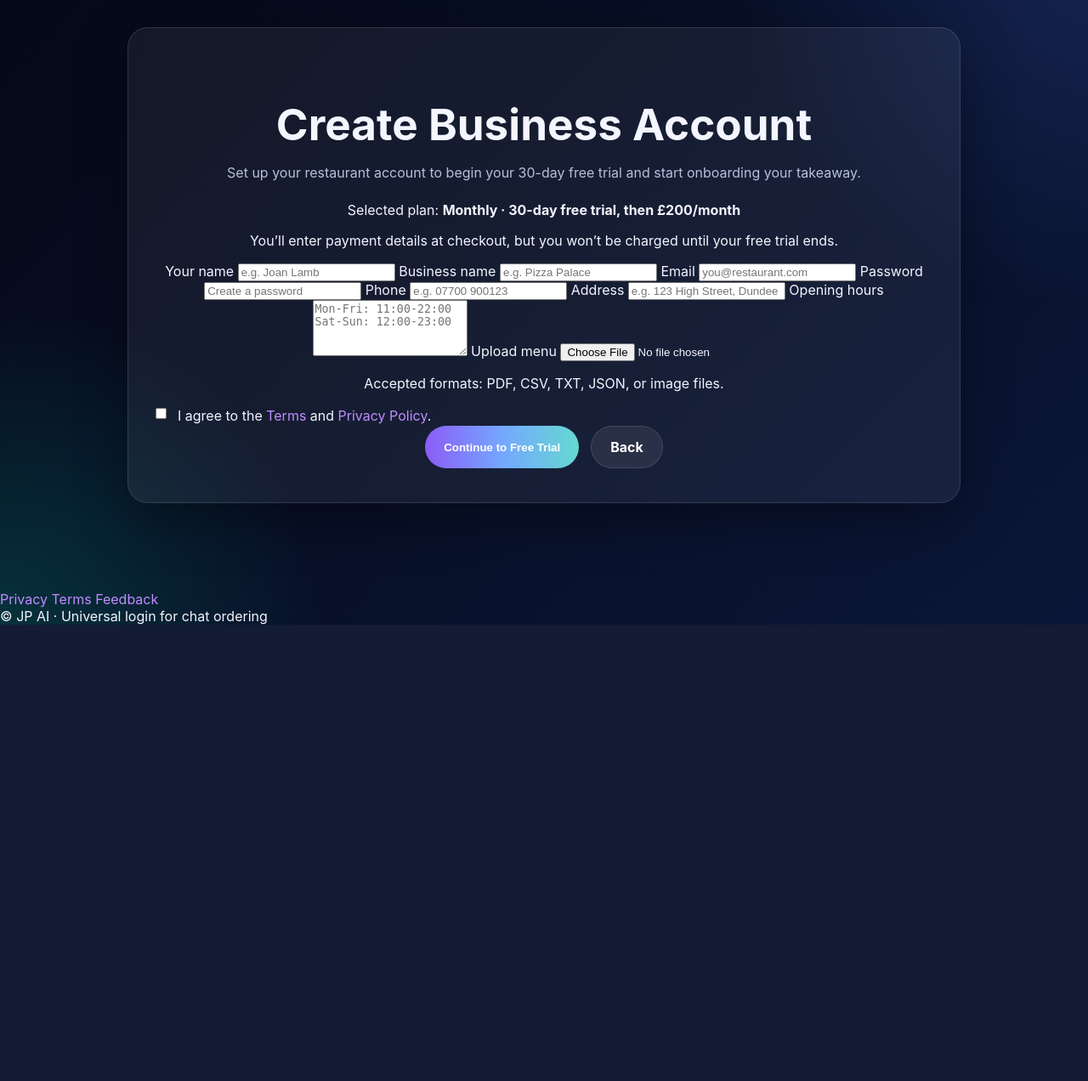
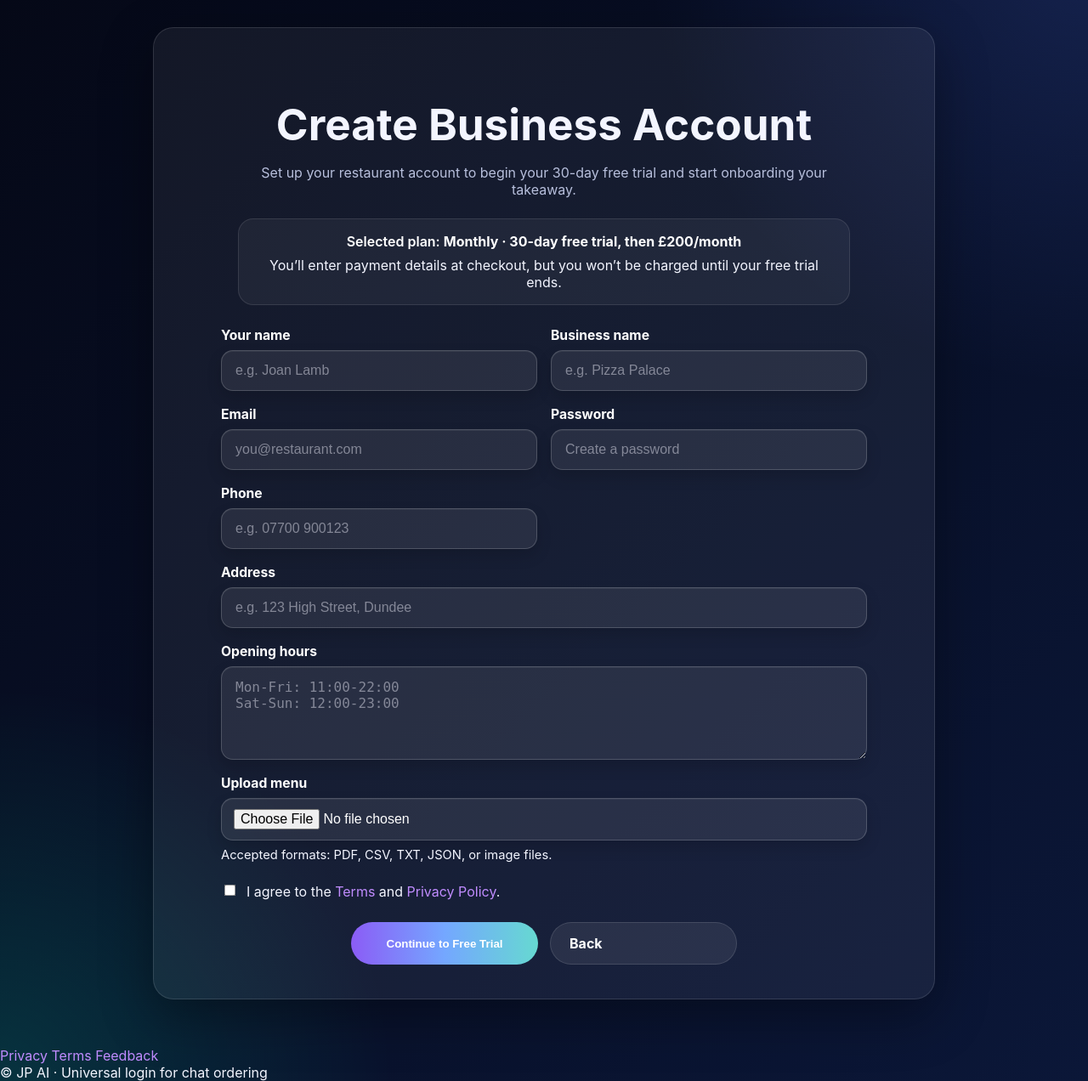
Before and after one commit to Jpbuglerlamb/OrderChat, a FastAPI app: page /business/signup in a window 1280 px wide. Shown: the part 65-1337 px from the top of the page at 85% size. Before the commit the page ends 800 px from the top, so only its background shows below. Run offline with FastAPI, Linux system fonts and the light colour scheme; parts of the project's set-up code (start-up, migrations or seed data) failed here and were passed over.

Commit message:
fixing some stupid issue

```diff
--- a/frontend/templates/business_signup.html
+++ b/frontend/templates/business_signup.html
@@ -3,15 +3,16 @@
 {% block content %}
 <section class="hero narrow">
   <div class="card signup-shell">
-    <div id="signup-panel">
+    <div id="signup-panel" class="signup-panel">
       <h1>Create Business Account</h1>
 
-      <p class="subtitle">
+      <p class="subtitle signup-subtitle">
         Set up your restaurant account to begin your 30-day free trial and start onboarding your takeaway.
       </p>
 
       {% if plan %}
-        <p class="success-card-meta">
+        <div class="signup-plan-card">
+          <p class="signup-plan-line">
             Selected plan:
             <strong>
               {% if plan == "monthly" %}
@@ -24,24 +25,27 @@
             </strong>
           </p>
 
-        <p class="muted" style="margin-top: 0.35rem;">
+          <p class="muted signup-plan-note">
             You’ll enter payment details at checkout, but you won’t be charged until your free trial ends.
           </p>
+        </div>
       {% endif %}
 
       {% if error %}
-        <p class="muted error-text">{{ error }}</p>
+        <p class="muted error-text signup-server-error">{{ error }}</p>
       {% endif %}
 
       <form
         id="business-signup-form"
-        class="manual-form"
+        class="signup-form"
         method="post"
         action="/business/signup"
         enctype="multipart/form-data"
       >
         <input type="hidden" name="plan" value="{{ plan }}">
 
+        <div class="signup-form-grid">
+          <div class="signup-field">
             <label for="name">Your name</label>
             <input
               id="name"
@@ -50,7 +54,9 @@
               placeholder="e.g. Joan Lamb"
               required
             >
+          </div>
 
+          <div class="signup-field">
             <label for="business_name">Business name</label>
             <input
               id="business_name"
@@ -59,7 +65,9 @@
               placeholder="e.g. Pizza Palace"
               required
             >
+          </div>
 
+          <div class="signup-field">
             <label for="email">Email</label>
             <input
               id="email"
@@ -68,7 +76,9 @@
               placeholder="you@restaurant.com"
               required
             >
+          </div>
 
+          <div class="signup-field">
             <label for="password">Password</label>
             <input
               id="password"
@@ -77,7 +87,9 @@
               placeholder="Create a password"
               required
             >
+          </div>
 
+          <div class="signup-field">
             <label for="phone">Phone</label>
             <input
               id="phone"
@@ -85,7 +97,9 @@
               type="text"
               placeholder="e.g. 07700 900123"
             >
+          </div>
 
+          <div class="signup-field signup-field-span-2">
             <label for="address">Address</label>
             <input
               id="address"
@@ -94,7 +108,9 @@
               placeholder="e.g. 123 High Street, Dundee"
               required
             >
+          </div>
 
+          <div class="signup-field signup-field-span-2">
             <label for="opening_hours">Opening hours</label>
             <textarea
               id="opening_hours"
@@ -103,7 +119,9 @@
               placeholder="Mon-Fri: 11:00-22:00&#10;Sat-Sun: 12:00-23:00"
               required
             ></textarea>
+          </div>
 
+          <div class="signup-field signup-field-span-2">
             <label for="menu_file">Upload menu</label>
             <input
               id="menu_file"
@@ -112,10 +130,11 @@
               accept=".pdf,.csv,.txt,.json,image/*"
               required
             >
-
-        <p class="muted" id="file-help">
+            <p class="muted file-help-text">
               Accepted formats: PDF, CSV, TXT, JSON, or image files.
             </p>
+          </div>
+        </div>
 
         <div class="terms-check">
           <label class="terms-check-label">
@@ -129,9 +148,9 @@
           </label>
         </div>
 
-        <p class="muted error-text" id="client-error" style="display:none;"></p>
+        <p class="muted error-text signup-client-error" id="client-error" style="display:none;"></p>
 
-        <div class="button-row">
+        <div class="button-row signup-button-row">
           <button id="submit-btn" type="submit" class="btn btn-primary">
             Continue to Free Trial
           </button>
@@ -180,6 +199,162 @@
   .signup-shell {
     position: relative;
     overflow: hidden;
+    max-width: 920px;
+    margin: 0 auto;
+    text-align: left;
+  }
+
+  .signup-panel {
+    max-width: 760px;
+    margin: 0 auto;
+  }
+
+  .signup-panel h1,
+  .signup-subtitle,
+  .signup-plan-card,
+  .signup-server-error {
+    text-align: center;
+  }
+
+  .signup-subtitle {
+    max-width: 700px;
+    margin-left: auto;
+    margin-right: auto;
+  }
+
+  .signup-plan-card {
+    margin: 0 auto 20px;
+    padding: 16px 18px;
+    max-width: 720px;
+    border-radius: 18px;
+    background: rgba(255, 255, 255, 0.05);
+    border: 1px solid rgba(255, 255, 255, 0.10);
+  }
+
+  .signup-plan-line {
+    margin: 0;
+    font-weight: 600;
+    color: #fff;
+  }
+
+  .signup-plan-note {
+    margin: 8px 0 0;
+  }
+
+  .signup-form {
+    margin-top: 26px;
+  }
+
+  .signup-form-grid {
+    display: grid;
+    grid-template-columns: repeat(2, minmax(0, 1fr));
+    gap: 18px 16px;
+  }
+
+  .signup-field {
+    display: flex;
+    flex-direction: column;
+    min-width: 0;
+  }
+
+  .signup-field-span-2 {
+    grid-column: 1 / -1;
+  }
+
+  .signup-field label {
+    margin-bottom: 8px;
+    color: #fff;
+    font-size: 0.98rem;
+    font-weight: 700;
+  }
+
+  .signup-field input,
+  .signup-field textarea {
+    width: 100%;
+    min-width: 0;
+    border-radius: 14px;
+    border: 1px solid rgba(255, 255, 255, 0.18);
+    background: rgba(255, 255, 255, 0.08);
+    color: #fff;
+    padding: 14px 16px;
+    font-size: 1rem;
+    font-weight: 500;
+    outline: none;
+    box-shadow:
+      inset 0 1px 0 rgba(255, 255, 255, 0.06),
+      0 8px 18px rgba(0, 0, 0, 0.14);
+    transition:
+      border-color 0.2s ease,
+      background 0.2s ease,
+      box-shadow 0.2s ease;
+  }
+
+  .signup-field textarea {
+    resize: vertical;
+    min-height: 110px;
+  }
+
+  .signup-field input::placeholder,
+  .signup-field textarea::placeholder {
+    color: rgba(243, 245, 255, 0.45);
+  }
+
+  .signup-field input:hover,
+  .signup-field textarea:hover {
+    background: rgba(255, 255, 255, 0.10);
+    border-color: rgba(255, 255, 255, 0.24);
+  }
+
+  .signup-field input:focus,
+  .signup-field textarea:focus {
+    border-color: rgba(139, 92, 246, 0.75);
+    background: rgba(255, 255, 255, 0.12);
+    box-shadow:
+      0 0 0 3px rgba(139, 92, 246, 0.16),
+      0 10px 24px rgba(0, 0, 0, 0.18);
+  }
+
+  .signup-field input[type="file"] {
+    padding: 12px 14px;
+    cursor: pointer;
+  }
+
+  .file-help-text {
+    margin: 8px 0 0;
+    font-size: 0.92rem;
+  }
+
+  .terms-check {
+    margin-top: 22px;
+  }
+
+  .terms-check-label {
+    display: flex;
+    gap: 10px;
+    align-items: flex-start;
+    text-align: left;
+    line-height: 1.5;
+    color: var(--text);
+  }
+
+  .terms-check-label input[type="checkbox"] {
+    margin-top: 4px;
+    flex: 0 0 auto;
+    transform: scale(1.05);
+  }
+
+  .signup-client-error {
+    margin-top: 14px;
+    text-align: left;
+  }
+
+  .signup-button-row {
+    margin-top: 24px;
+    justify-content: center;
+  }
+
+  .signup-button-row .btn {
+    min-width: 220px;
   }
 
   .processing-panel {
@@ -252,28 +427,34 @@
     margin-top: 1.25rem;
   }
 
-  .terms-check {
-    margin-top: 16px;
-  }
-
-  .terms-check-label {
-    display: flex;
-    gap: 10px;
-    align-items: flex-start;
-    text-align: left;
-    line-height: 1.5;
-    color: var(--text);
-  }
-
-  .terms-check-label input[type="checkbox"] {
-    margin-top: 3px;
-    flex: 0 0 auto;
-  }
-
   .is-submitting .btn,
   .is-submitting input,
   .is-submitting textarea {
     pointer-events: none;
+  }
+
+  @media (max-width: 760px) {
+    .signup-shell {
+      padding-left: 20px;
+      padding-right: 20px;
+    }
+
+    .signup-form-grid {
+      grid-template-columns: 1fr;
+    }
+
+    .signup-field-span-2 {
+      grid-column: auto;
+    }
+
+    .signup-button-row {
+      flex-direction: column;
+    }
+
+    .signup-button-row .btn {
+      width: 100%;
+      min-width: 0;
+    }
   }
 </style>
 
@@ -327,6 +508,7 @@
       document.body.classList.add("is-submitting");
 
       submitBtn.disabled = true;
+
       if (backBtn) {
         backBtn.setAttribute("aria-disabled", "true");
         backBtn.style.pointerEvents = "none";
```
Lines whose indentation alone changed are shown as unchanged.
